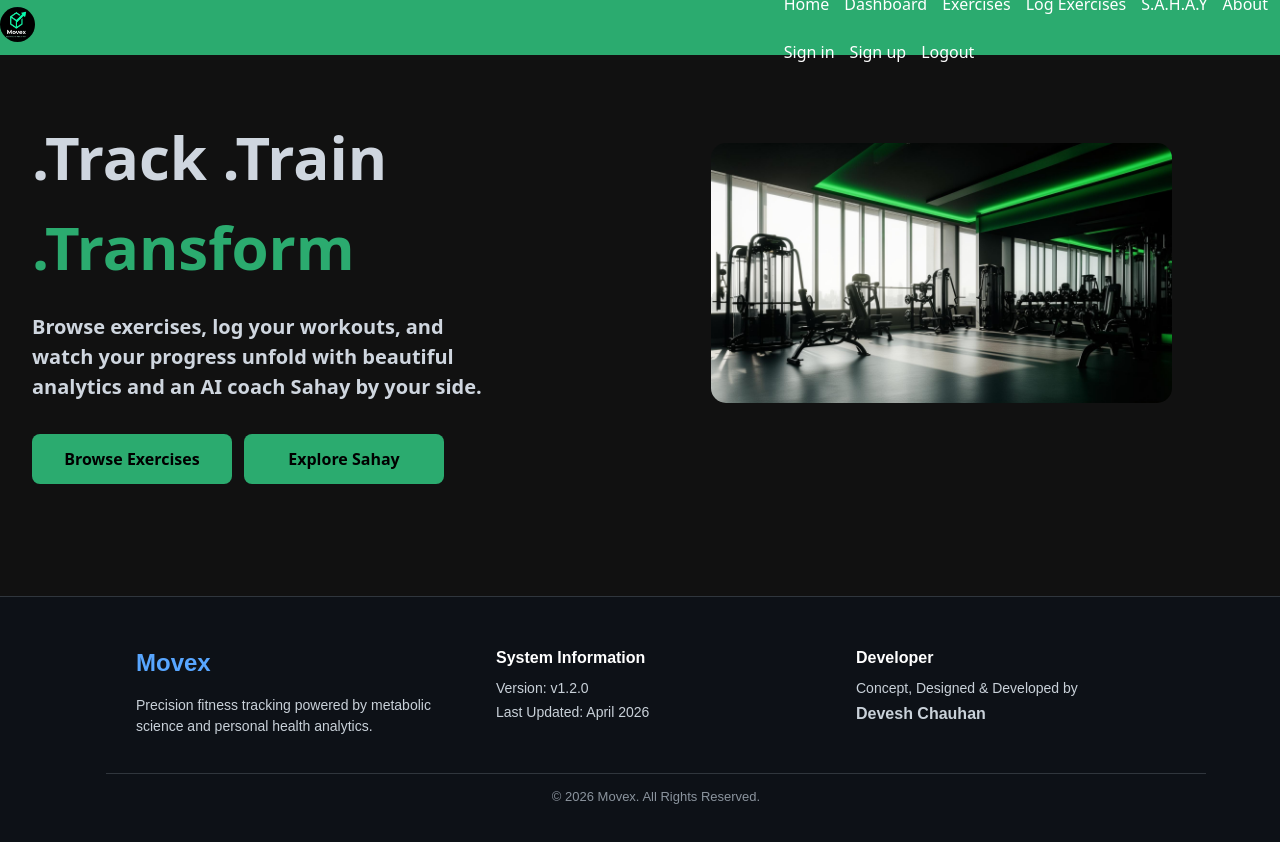
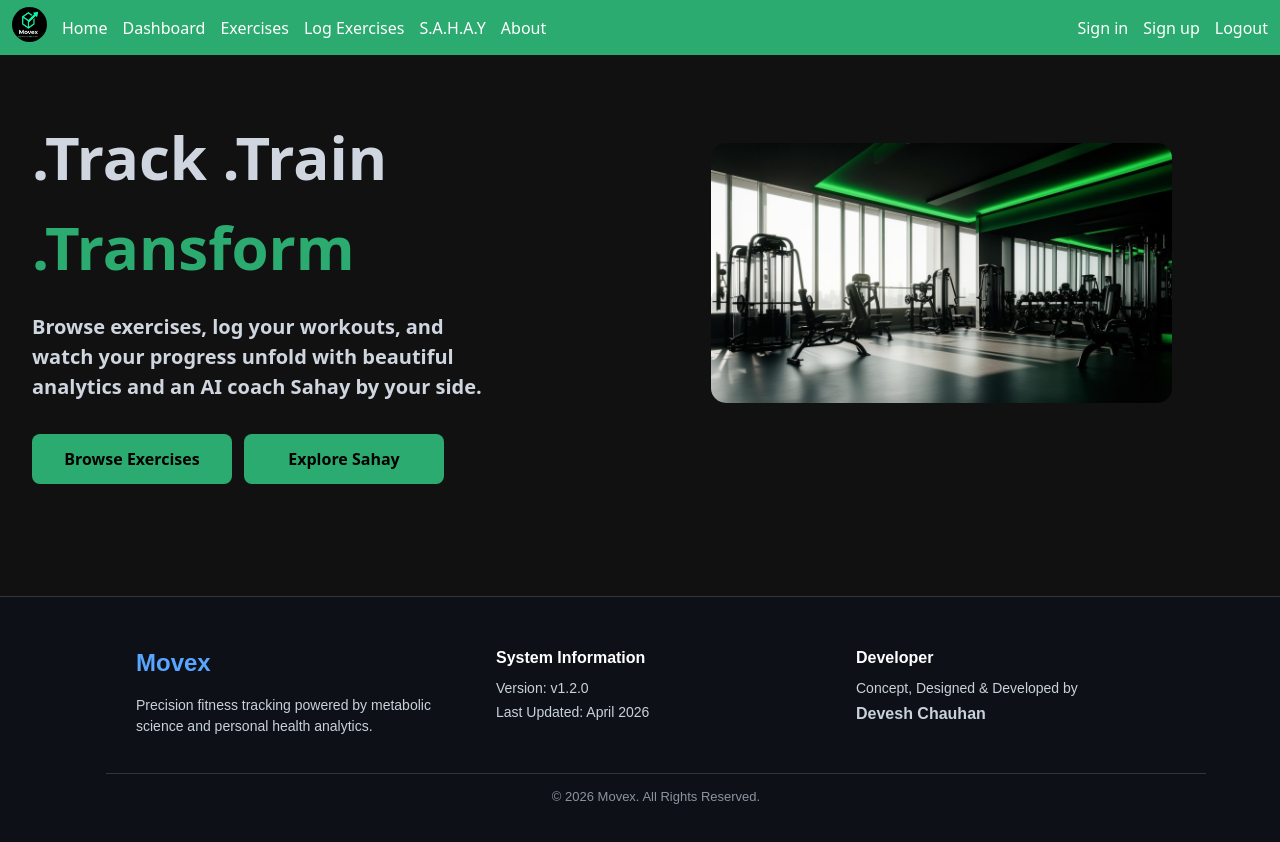
Before and after one commit to deveshchauhan1231-glitch/MoveX, a React (Vite) app in the folder Exercise/frontend/: page / in a window 1280 px wide. Shown: the top 842 px of the page. Built offline with nearby package versions, Linux system fonts and the light colour scheme; no server answers.

Commit message:
Update Navbar.jsx

```diff
--- a/Exercise/frontend/src/components/common/Navbar.jsx
+++ b/Exercise/frontend/src/components/common/Navbar.jsx
@@ -7,33 +7,28 @@ function Navbar() {
 
     return (
         <div className="bar">
-            <div className="nav-logo">
-                <img src="/Movex.png" style={{ width: "35px", height: "35px", borderRadius: "50%" }} />
-            </div>
+            <ul className="items">
+                <li><img src="/Movex.png" style={{width:"35px", height:"35px", borderRadius:"50%", padding:"0px"}} /></li>
+                <Link to="/"><li>Home</li></Link>
+                <Link to="/dashboard"><li>Dashboard</li></Link>
+                <Link to="/exercises"><li>Exercises</li></Link>
+                <Link to="/LogWorkout"><li>Log Exercises</li></Link>
+                <Link to="/Sahay"><li>S.A.H.A.Y</li></Link>
+                <Link to="/about"><li>About</li></Link>
+            </ul>
 
-            {/* Hamburger button - only visible on mobile */}
+            {/* Hamburger - only shows on mobile */}
             <div className="hamburger" onClick={() => setMenuOpen(!menuOpen)}>
                 <span></span>
                 <span></span>
                 <span></span>
             </div>
 
-            {/* Nav links - collapse on mobile */}
-            <div className={`nav-links ${menuOpen ? "open" : ""}`}>
-                <ul className="items">
-                    <Link to="/" onClick={() => setMenuOpen(false)}><li>Home</li></Link>
-                    <Link to="/dashboard" onClick={() => setMenuOpen(false)}><li>Dashboard</li></Link>
-                    <Link to="/exercises" onClick={() => setMenuOpen(false)}><li>Exercises</li></Link>
-                    <Link to="/LogWorkout" onClick={() => setMenuOpen(false)}><li>Log Exercises</li></Link>
-                    <Link to="/Sahay" onClick={() => setMenuOpen(false)}><li>S.A.H.A.Y</li></Link>
-                    <Link to="/about" onClick={() => setMenuOpen(false)}><li>About</li></Link>
-                </ul>
-                <ul className="items">
-                    <Link to="/Login" onClick={() => setMenuOpen(false)}><li>Sign in</li></Link>
-                    <Link to="/Signup" onClick={() => setMenuOpen(false)}><li>Sign up</li></Link>
-                    <Link to="/logout" onClick={() => setMenuOpen(false)}><li>Logout</li></Link>
-                </ul>
-            </div>
+            <ul className="items auth-links">
+                <Link to="/Login"><li>Sign in</li></Link>
+                <Link to="/Signup"><li>Sign up</li></Link>
+                <Link to="/logout"><li>Logout</li></Link>
+            </ul>
         </div>
     );
 }
```
